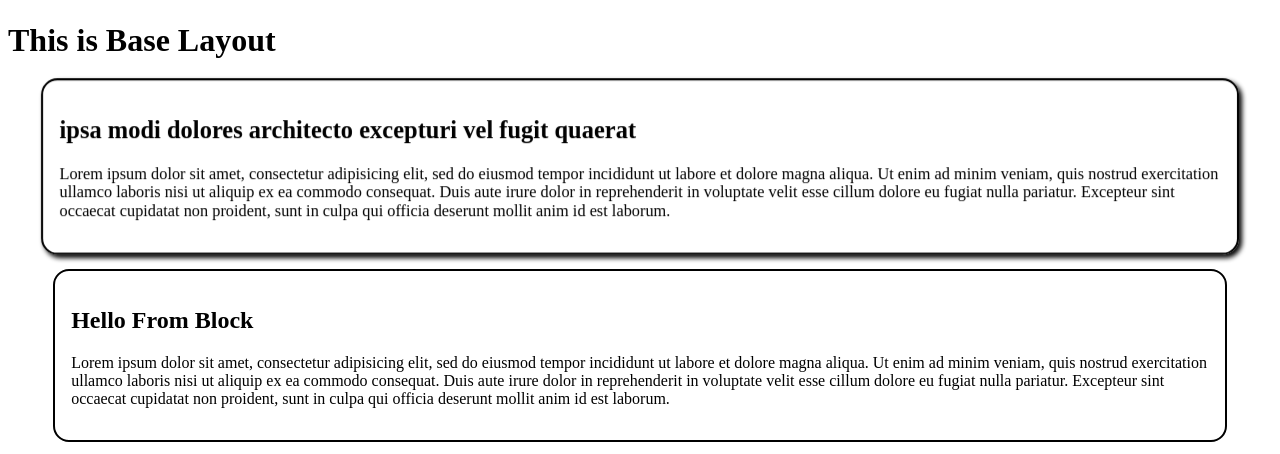
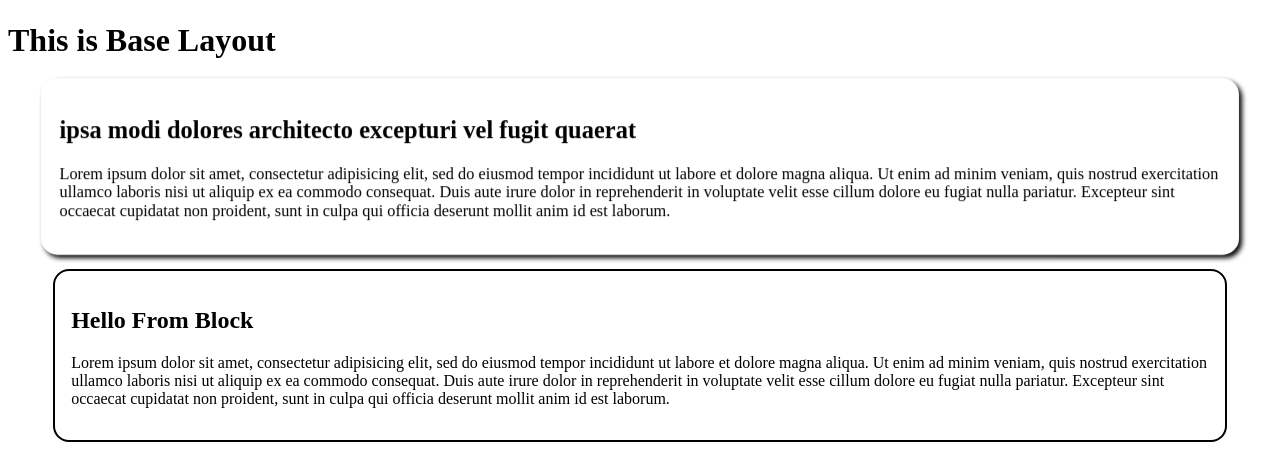
Before and after one commit to MuhammadSaadJamil/Django-template-test, a Django app: page / in a window 1280 px wide, with the pointer over the restyled element. Shown: the part 58-512 px from the top of the page. Run offline with Django 4.2, Linux system fonts and the light colour scheme.

Commit message:
minor UI changes

```diff
--- a/templates/base.html
+++ b/templates/base.html
@@ -17,6 +17,7 @@
             transform: perspective(1000px) translateZ(20px);
             cursor: pointer;
             box-shadow: 3px 3px 5px black;
+            border-color: transparent;
         }
     </style>
 </head>
```
